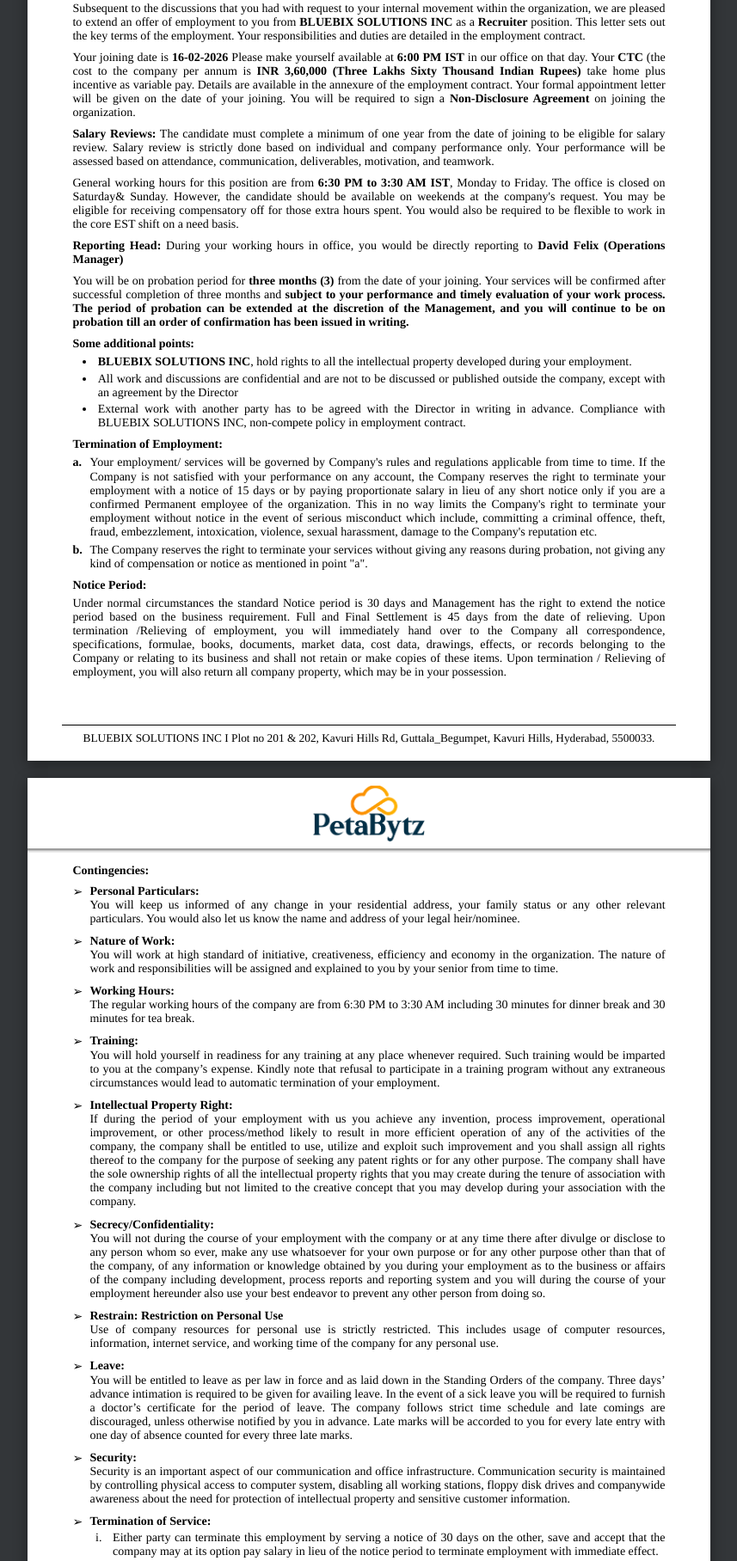
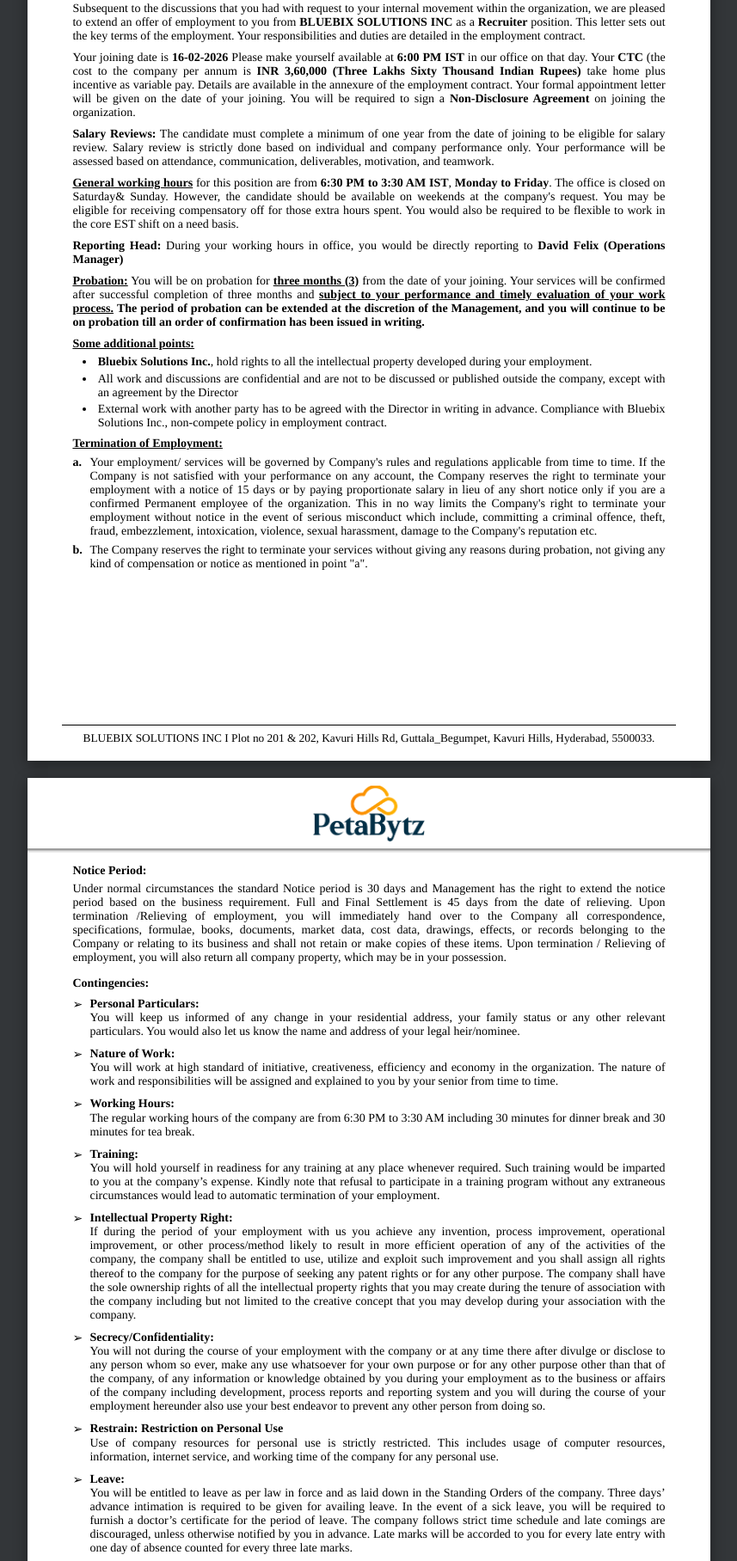
Before and after one commit to sathinathp/Auto-offer, a Flask app: template templates/offer_letters/bluebix_offer.html in a window 1280 px wide. Shown: the part 258-2074 px from the top of the page at 86% size, without its empty margins (211-1068 px from the left). Run offline with Flask 3, Linux system fonts and the light colour scheme; the template is opened without the code that fills it, so the values that code supplies are empty.

Commit message:
Align Bluebix offer letter layout, page breaks, arrow bullets, and text formatting exactly with the 4 provided docx screenshots

```diff
--- a/templates/offer_letters/bluebix_offer.html
+++ b/templates/offer_letters/bluebix_offer.html
@@ -24,7 +24,7 @@
            <span class="bold">{{ candidate_phone | default('+91 8179434324') }}</span>
        </div>
 
-       <div class="subject center bold" style="text-align: center; font-weight: bold; margin-top: 10pt; margin-bottom: 12pt;">Sub: Employment Offer</div>
+       <div class="subject center bold" style="text-align: center; font-weight: bold; margin-top: 10pt; margin-bottom: 12pt; text-decoration: underline;">Sub: Employment Offer</div>
 
        <p>Dear <span class="bold">{{ candidate_name | default('Bandi Dharani') }}</span>,</p>
 
@@ -34,25 +34,23 @@
 
        <p><span class="bold">Salary Reviews:</span> The candidate must complete a minimum of one year from the date of joining to be eligible for salary review. Salary review is strictly done based on individual and company performance only. Your performance will be assessed based on attendance, communication, deliverables, motivation, and teamwork.</p>
 
-       <p>General working hours for this position are from <span class="bold">6:30 PM to 3:30 AM IST</span>, Monday to Friday. The office is closed on Saturday& Sunday. However, the candidate should be available on weekends at the company's request. You may be eligible for receiving compensatory off for those extra hours spent. You would also be required to be flexible to work in the core EST shift on a need basis.</p>
+       <p><span class="bold" style="text-decoration: underline;">General working hours</span> for this position are from <span class="bold">6:30 PM to 3:30 AM IST</span>, <span class="bold">Monday to Friday</span>. The office is closed on Saturday& Sunday. However, the candidate should be available on weekends at the company's request. You may be eligible for receiving compensatory off for those extra hours spent. You would also be required to be flexible to work in the core EST shift on a need basis.</p>
 
        <p><span class="bold">Reporting Head:</span> During your working hours in office, you would be directly reporting to <span class="bold">{{ reporting_to | default('David Felix (Operations Manager)') }}</span></p>
 
-       <p>You will be on probation period for <span class="bold">{{ probation_period | default('three months (3)') }}</span> from the date of your joining. Your services will be confirmed after successful completion of three months and <span class="bold">subject to your performance and timely evaluation of your work process. The period of probation can be extended at the discretion of the Management, and you will continue to be on probation till an order of confirmation has been issued in writing.</span></p>
+       <p><span class="bold" style="text-decoration: underline;">Probation:</span> You will be on probation for <span class="bold" style="text-decoration: underline;">three months (3)</span> from the date of your joining. Your services will be confirmed after successful completion of three months and <span class="bold" style="text-decoration: underline;">subject to your performance and timely evaluation of your work process.</span> <span class="bold">The period of probation can be extended at the discretion of the Management, and you will continue to be on probation till an order of confirmation has been issued in writing.</span></p>
 
-       <p class="bold" style="margin-bottom: 4pt;">Some additional points:</p>
-       <ul class="bullets">
-           <li><span class="bold">BLUEBIX SOLUTIONS INC</span>, hold rights to all the intellectual property developed during your employment.</li>
+       <p class="bold" style="margin-bottom: 4pt; text-decoration: underline;">Some additional points:</p>
+       <ul class="bullets" style="margin-bottom: 6pt;">
+           <li><span class="bold">Bluebix Solutions Inc.</span>, hold rights to all the intellectual property developed during your employment.</li>
            <li>All work and discussions are confidential and are not to be discussed or published outside the company, except with an agreement by the Director</li>
-           <li>External work with another party has to be agreed with the Director in writing in advance. Compliance with BLUEBIX SOLUTIONS INC, non-compete policy in employment contract.</li>
+           <li>External work with another party has to be agreed with the Director in writing in advance. Compliance with Bluebix Solutions Inc., non-compete policy in employment contract.</li>
        </ul>
-       <p class="bold" style="margin-bottom: 4pt;">Termination of Employment:</p>
-       <div class="letter-list" style="margin-bottom: 6pt;">
-           <div class="list-item"><span class="list-num bold">a.</span>Your employment/ services will be governed by Company's rules and regulations applicable from time to time. If the Company is not satisfied with your performance on any account, the Company reserves the right to terminate your employment with a notice of 15 days or by paying proportionate salary in lieu of any short notice only if you are a confirmed Permanent employee of the organization. This in no way limits the Company's right to terminate your employment without notice in the event of serious misconduct which include, committing a criminal offence, theft, fraud, embezzlement, intoxication, violence, sexual harassment, damage to the Company's reputation etc.</div>
+       <p class="bold" style="margin-bottom: 4pt; text-decoration: underline;">Termination of Employment:</p>
+       <div class="letter-list" style="margin-bottom: 0;">
+           <div class="list-item" style="margin-bottom: 4pt;"><span class="list-num bold">a.</span>Your employment/ services will be governed by Company's rules and regulations applicable from time to time. If the Company is not satisfied with your performance on any account, the Company reserves the right to terminate your employment with a notice of 15 days or by paying proportionate salary in lieu of any short notice only if you are a confirmed Permanent employee of the organization. This in no way limits the Company's right to terminate your employment without notice in the event of serious misconduct which include, committing a criminal offence, theft, fraud, embezzlement, intoxication, violence, sexual harassment, damage to the Company's reputation etc.</div>
            <div class="list-item" style="margin-bottom: 0;"><span class="list-num bold">b.</span>The Company reserves the right to terminate your services without giving any reasons during probation, not giving any kind of compensation or notice as mentioned in point "a".</div>
        </div>
-       <p class="bold" style="margin-bottom: 4pt;">Notice Period:</p>
-       <p style="margin-bottom: 0;">Under normal circumstances the standard Notice period is 30 days and Management has the right to extend the notice period based on the business requirement. Full and Final Settlement is 45 days from the date of relieving. Upon termination /Relieving of employment, you will immediately hand over to the Company all correspondence, specifications, formulae, books, documents, market data, cost data, drawings, effects, or records belonging to the Company or relating to its business and shall not retain or make copies of these items. Upon termination / Relieving of employment, you will also return all company property, which may be in your possession.</p>
    </div>
    <div class="footer">
        <div class="footer-line"></div>
@@ -67,6 +65,9 @@
        <img src="static/images/divider.png" class="header-line-img" />
    </div>
    <div class="content">
+       <p class="bold" style="margin-bottom: 4pt;">Notice Period:</p>
+       <p style="margin-bottom: 10pt;">Under normal circumstances the standard Notice period is 30 days and Management has the right to extend the notice period based on the business requirement. Full and Final Settlement is 45 days from the date of relieving. Upon termination /Relieving of employment, you will immediately hand over to the Company all correspondence, specifications, formulae, books, documents, market data, cost data, drawings, effects, or records belonging to the Company or relating to its business and shall not retain or make copies of these items. Upon termination / Relieving of employment, you will also return all company property, which may be in your possession.</p>
+
        <p class="bold" style="margin-bottom: 6pt;">Contingencies:</p>
        <div class="contingency-list" style="margin-bottom: 0;">
            <div class="contingency-item">
@@ -104,24 +105,10 @@
                <span class="bold">Restrain: Restriction on Personal Use</span><br/>
                Use of company resources for personal use is strictly restricted. This includes usage of computer resources, information, internet service, and working time of the company for any personal use.
            </div>
-           <div class="contingency-item">
+           <div class="contingency-item" style="margin-bottom: 0;">
                <span class="contingency-bullet">➢</span>
                <span class="bold">Leave:</span><br/>
-               You will be entitled to leave as per law in force and as laid down in the Standing Orders of the company. Three days’ advance intimation is required to be given for availing leave. In the event of a sick leave you will be required to furnish a doctor’s certificate for the period of leave. The company follows strict time schedule and late comings are discouraged, unless otherwise notified by you in advance. Late marks will be accorded to you for every late entry with one day of absence counted for every three late marks.
-           </div>
-           <div class="contingency-item">
-               <span class="contingency-bullet">➢</span>
-               <span class="bold">Security:</span><br/>
-               Security is an important aspect of our communication and office infrastructure. Communication security is maintained by controlling physical access to computer system, disabling all working stations, floppy disk drives and companywide awareness about the need for protection of intellectual property and sensitive customer information.
-           </div>
-           <div class="contingency-item" style="margin-bottom: 0;">
-               <span class="contingency-bullet">➢</span>
-               <span class="bold">Termination of Service:</span>
-               <div class="sub-list" style="margin-bottom: 0;">
-                   <div class="sub-item"><span class="sub-num">i.</span>Either party can terminate this employment by serving a notice of {{ notice_period | default('30 days') }} on the other, save and accept that the company may at its option pay salary in lieu of the notice period to terminate employment with immediate effect.</div>
-                   <div class="sub-item"><span class="sub-num">ii.</span>Unauthorized absence or absence without permission from duty for a continuous period of 3 days would make you lose your lien on employment. In such case your employment shall automatically come to an end without any notice of termination or notice pay.</div>
-                   <div class="sub-item" style="margin-bottom: 0;"><span class="sub-num">iii.</span>You will be governed by the laid down code of conduct of the company and if there is any breach of the same or non-conformance of contractual obligation or with the terms and conditions laid down in this agreement, your service can be terminated without any notice; notwithstanding any other terms and conditions stipulated herein the company reserves the right to invoke other legal remedies as it deems fit to protect its legitimate interest.</div>
-               </div>
+               You will be entitled to leave as per law in force and as laid down in the Standing Orders of the company. Three days’ advance intimation is required to be given for availing leave. In the event of a sick leave, you will be required to furnish a doctor’s certificate for the period of leave. The company follows strict time schedule and late comings are discouraged, unless otherwise notified by you in advance. Late marks will be accorded to you for every late entry with one day of absence counted for every three late marks.
            </div>
        </div>
    </div>
@@ -141,13 +128,27 @@
        <div class="contingency-list" style="margin-bottom: 0;">
            <div class="contingency-item">
                <span class="contingency-bullet">➢</span>
+               <span class="bold">Security:</span><br/>
+               Security is an important aspect of our communication and office infrastructure. Communication security is maintained by controlling physical access to computer system, disabling all working stations, floppy disk drives and companywide awareness about the need for protection of intellectual property and sensitive customer information.
+           </div>
+           <div class="contingency-item">
+               <span class="contingency-bullet">➢</span>
+               <span class="bold">Termination of Service:</span>
+               <div class="sub-list" style="margin-bottom: 0;">
+                   <div class="sub-item"><span class="sub-num">i.</span>Either party can terminate this employment by serving a notice of {{ notice_period | default('30 days') }} on the other, save and accept that the company may at its option pay salary in lieu of the notice period to terminate employment with immediate effect.</div>
+                   <div class="sub-item"><span class="sub-num">ii.</span>Unauthorized absence or absence without permission from duty for a continuous period of 3 days would make you lose your lien on employment. In such case your employment shall automatically come to an end without any notice of termination or notice pay.</div>
+                   <div class="sub-item" style="margin-bottom: 0;"><span class="sub-num">iii.</span>You will be governed by the laid down code of conduct of the company and if there is any breach of the same or non-conformance of contractual obligation or with the terms and conditions laid down in this agreement, your service can be terminated without any notice; notwithstanding any other terms and conditions stipulated herein the company reserves the right to invoke other legal remedies as it deems fit to protect its legitimate interest.</div>
+               </div>
+           </div>
+           <div class="contingency-item">
+               <span class="contingency-bullet">➢</span>
                <span class="bold">Standing Orders:</span><br/>
                You will abide by the Standing Orders, rules & regulations and service conditions that may be in force or application to the organization or are framed from time to time by the company.
            </div>
            <div class="contingency-item">
                <span class="contingency-bullet">➢</span>
                <span class="bold">Legal Entity:</span><br/>
-                {{ text_contingency | default('BLUEBIX SOLUTIONS INC is an independent company. You will not have any claim for employment or legal entity against any client / sister company / holding company / partners / associates of BLUEBIX SOLUTIONS INC.') | safe }}
+                {{ text_contingency | default('Bluebix Solutions Inc. is a client Company registered with Petabytz Technologies Pvt. Ltd. You will hereby be receiving any and all official communications from Petabytz Technologies Pvt Ltd.') | safe }}
             </div>
            <div class="contingency-item">
                <span class="contingency-bullet">➢</span>
@@ -161,10 +162,7 @@
                    <div class="sub-item"><span class="sub-num">i.</span>The Employee undertakes to the Employer that he/she shall not and shall ensure that none of his/her Affiliates shall, either on his/her own account or in association with others engage or participate directly or indirectly, whether as shareholder, director, partner, proprietor, member, agent, distributor, employee or otherwise, within India or outside India, during the period of his/his employment in whatever capacity with the Employer and for a further period of 1 (One) Year from the date of ceasing to be in such employment, for whatever reasons: In any business which, involves, relates to, or competes with the Employer’s Business;</div>
                    <div class="sub-item"><span class="sub-num">(a)</span>Establish, develop, carry on or assist in carrying on or be engaged, concerned, interested, or employed in any business enterprise or venture competing with the Employer’s Business:</div>
                    <div class="sub-item"><span class="sub-num">(b)</span>Solicit, canvas or entice away (or Endeavour to solicit, canvass or entice away) from the Employer’s Business, or from any Affiliate of the Employer, any person, firm or company who was at any time during the period of one year immediately preceding the date of cessation of employment, a client of the Employer’s Business, for the purpose of offering to such client or customer, goods or services similar to or competing with those of the Employer’s Business;</div>
-                   <div class="sub-item"><span class="sub-num">(c)</span>Solicit, canvass or entice away (or endeavor to solicit, canvass or entice away) any of the employees including the senior employees and/or technical or sales and marketing staff from the Employer or from any of its Affiliates, for the purpose of employment in an enterprise or venture competing with the Employer’s Business, whether or not such person would commit a breach of contract by reason of leaving service with the Employer;</div>
-                   <div class="sub-item"><span class="sub-num">(d)</span>Solicit, canvass, or entice away (or endeavor to solicit canvass or entice away) any supplier of the Employer or of any of its Affiliates or use its knowledge of or influence over any such supplier to or for its benefit or for the benefit of any other person carrying on business competing with the Employer’s business or with any business of the Employer’s Affiliates;</div>
-                   <div class="sub-item"><span class="sub-num">e)</span>Act as an advisor, consultant, trustee, or agent for any third person who is engaged or proposes to start any business which directly or indirectly relates to the Employer’s business or promote, start, engage in or do any business that directly or indirectly relates to the Employer’s Business;</div>
-                   <div class="sub-item" style="margin-bottom: 0;"><span class="sub-num">(f)</span>Establish after the execution hereof at any future point of time any business or trade undera name that is identical or similar to the Company’s or which in any way suggests any connection with The Company without written consent of the Employer. For the purposes of clarification, it is agreed by the Parties that the obligation, not to use a name which is identical or similar to The Company’s shall not be limited to the term/ period referred to in Section above, in which case this restraint will have effect for an indefinite period.</div>
+                   <div class="sub-item" style="margin-bottom: 0;"><span class="sub-num">(c)</span>Solicit, canvass or entice away (or endeavor to solicit, canvass or entice away) any of the employees including the senior employees and/or technical or sales and marketing staff from the Employer or from any of its Affiliates, for the purpose of employment in an enterprise or venture competing with the Employer’s Business, whether or not such person</div>
                </div>
            </div>
        </div>
@@ -182,7 +180,12 @@
        <img src="static/images/divider.png" class="header-line-img" />
    </div>
    <div class="content">
+       <p style="margin-bottom: 6pt;">would commit a breach of contract by reason of leaving service with the Employer;</p>
+
        <div class="sub-list" style="margin-left: 0; margin-bottom: 8pt;">
+           <div class="sub-item" style="padding-left: 15pt; margin-bottom: 4pt;"><span class="sub-num">(d)</span>Solicit, canvass, or entice away (or endeavor to solicit canvass or entice away) any supplier of the Employer or of any of its Affiliates or use its knowledge of or influence over any such supplier to or for its benefit or for the benefit of any other person carrying on business competing with the Employer’s business or with any business of the Employer’s Affiliates;</div>
+           <div class="sub-item" style="padding-left: 15pt; margin-bottom: 4pt;"><span class="sub-num">e)</span>Act as an advisor, consultant, trustee, or agent for any third person who is engaged or proposes to start any business which directly or indirectly relates to the Employer’s business or promote, start, engage in or do any business that directly or indirectly relates to the Employer’s Business;</div>
+           <div class="sub-item" style="padding-left: 15pt; margin-bottom: 4pt;"><span class="sub-num">(f)</span>Establish after the execution hereof at any future point of time any business or trade undera name that is identical or similar to the Company’s or which in any way suggests any connection with The Company without written consent of the Employer. For the purposes of clarification, it is agreed by the Parties that the obligation, not to use a name which is identical or similar to The Company’s shall not be limited to the term/ period referred to in Section above, in which case this restraint will have effect for an indefinite period.</div>
            <div class="sub-item" style="padding-left: 15pt; margin-bottom: 4pt;"><span class="sub-num">ii.</span>Each of the above covenants shall be construed as a separate covenant and if one or more of the covenants is held to be unlawful, the remaining covenants shall continue to bind the Employee and their Affiliates.</div>
            <div class="sub-item" style="padding-left: 15pt; margin-bottom: 4pt;"><span class="sub-num">iii.</span>It is expressly agreed by the Parties hereto that the Employer’s obligations under this Agreement shall include that the Employee shall not directly or indirectly in any manner whatsoever undertake any competing Business through his Relatives. However, this clause shall not be read and understood to constitute a bar on a relative of the Employee acting purely in the capacity of an employee for a competing business. The Employee shall promptly inform the Employer as and when he has knowledge of the fact that any of his Relatives are undertaking or propose to undertake any competing business.</div>
            <div class="sub-item" style="margin-bottom: 0;"><span class="sub-num">iv.</span>For the purpose of this Section, the expression “competing with the Employer’s Business” or Competing Business” shall be deemed to include the following:
@@ -204,10 +207,10 @@
            <li>2 passport size photos</li>
        </ul>
 
-       <p style="margin-bottom: 8pt;">{{ text_closing | default('We are sure you will have a rewarding and exciting career with BLUEBIX SOLUTIONS INC If you have questions, please do not hesitate to contact us in the signature below. Please send us a signed scan copy of this letter as an acknowledgement of the above offer.') }}</p>
+       <p style="margin-bottom: 8pt;">{{ text_closing | default('We are sure you will have a rewarding and exciting career with Bluebix Solutions Inc. If you have questions, please do not hesitate to contact us in the signature below. Please send us a signed scan copy of this letter as an acknowledgement of the above offer.') }}</p>
 
        <p style="margin-bottom: 4pt;">Sincerely Yours</p>
-       <p class="bold" style="margin-bottom: 0;">For BLUEBIX SOLUTIONS INC</p>
+       <p class="bold" style="margin-bottom: 0;">For Bluebix Solutions Inc.</p>
 
        <div class="signatures-wrapper">
            <div class="sig-col-left">
```
